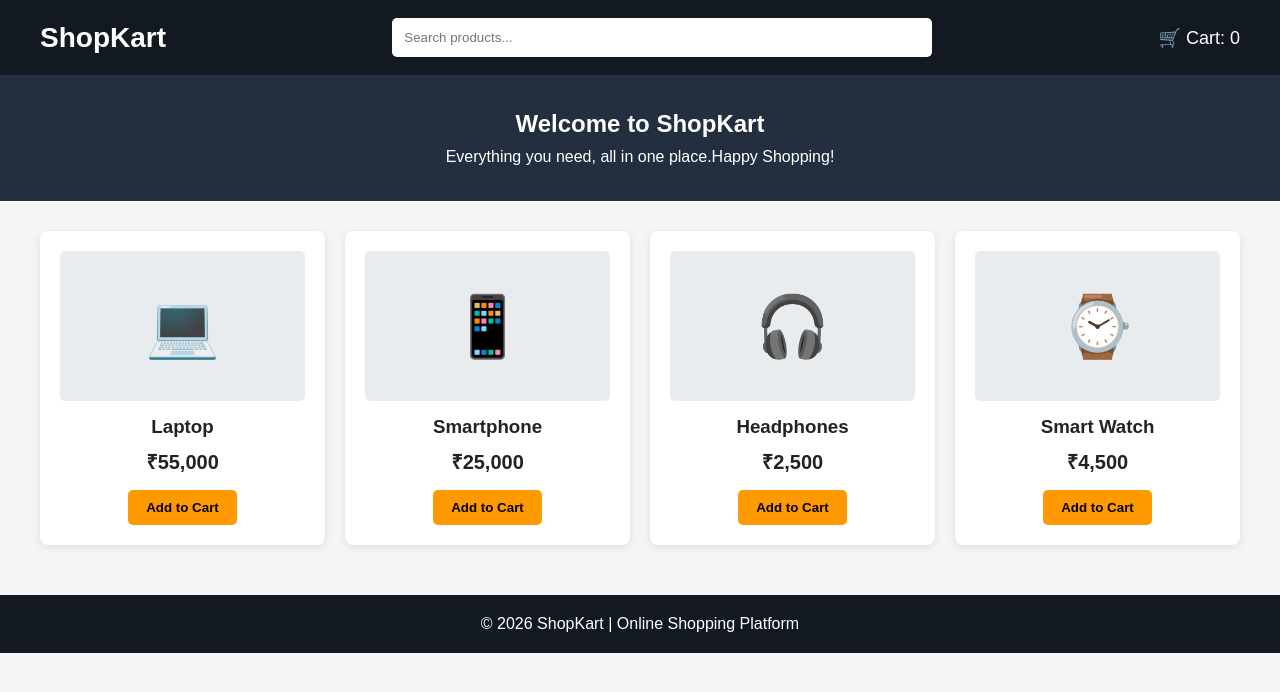
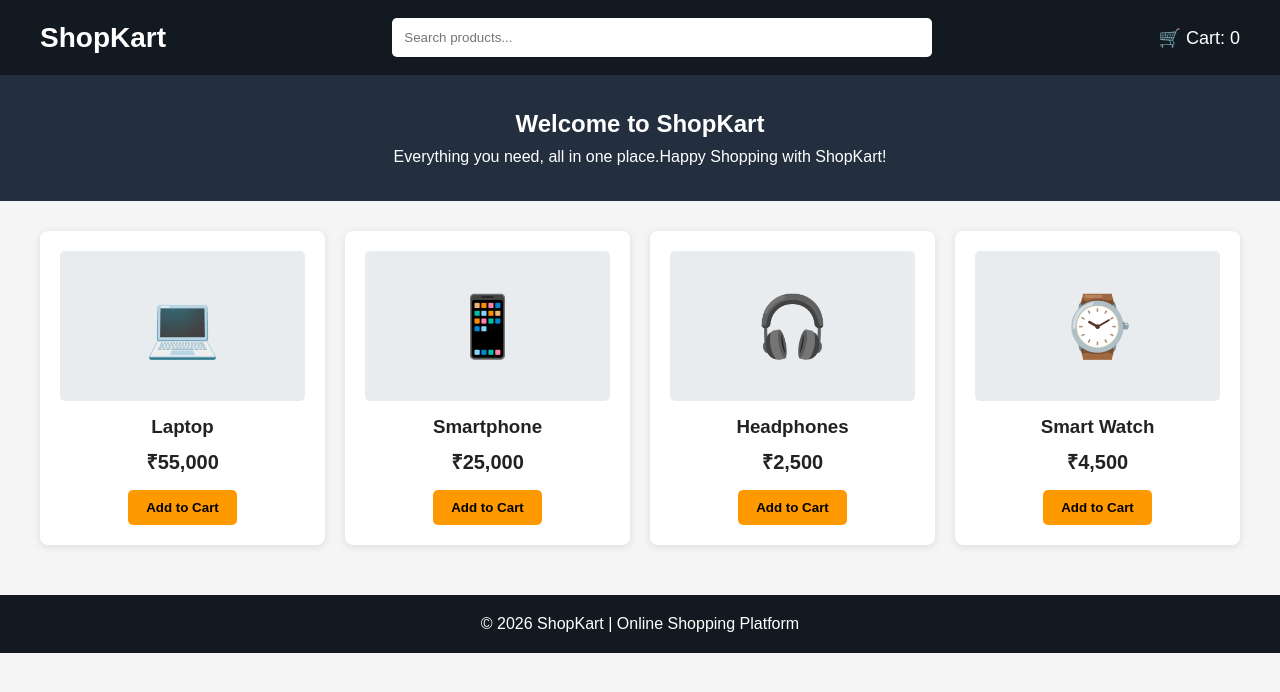
Before and after one commit to sandhya-cloud-devops/Shopkart, a plain HTML site: page index.html in a window 1280 px wide. Drawn offline with Linux system fonts and the light colour scheme.

Commit message:
Update Shopkart welcome message

```diff
--- a/index.html
+++ b/index.html
@@ -125,7 +125,7 @@
 
 <section class="banner">
     <h1>Welcome to ShopKart</h1>
-    <p>Everything you need, all in one place.Happy Shopping!</p>
+    <p>Everything you need, all in one place.Happy Shopping with ShopKart!</p>
 </section>
 
 <section class="products">
```
